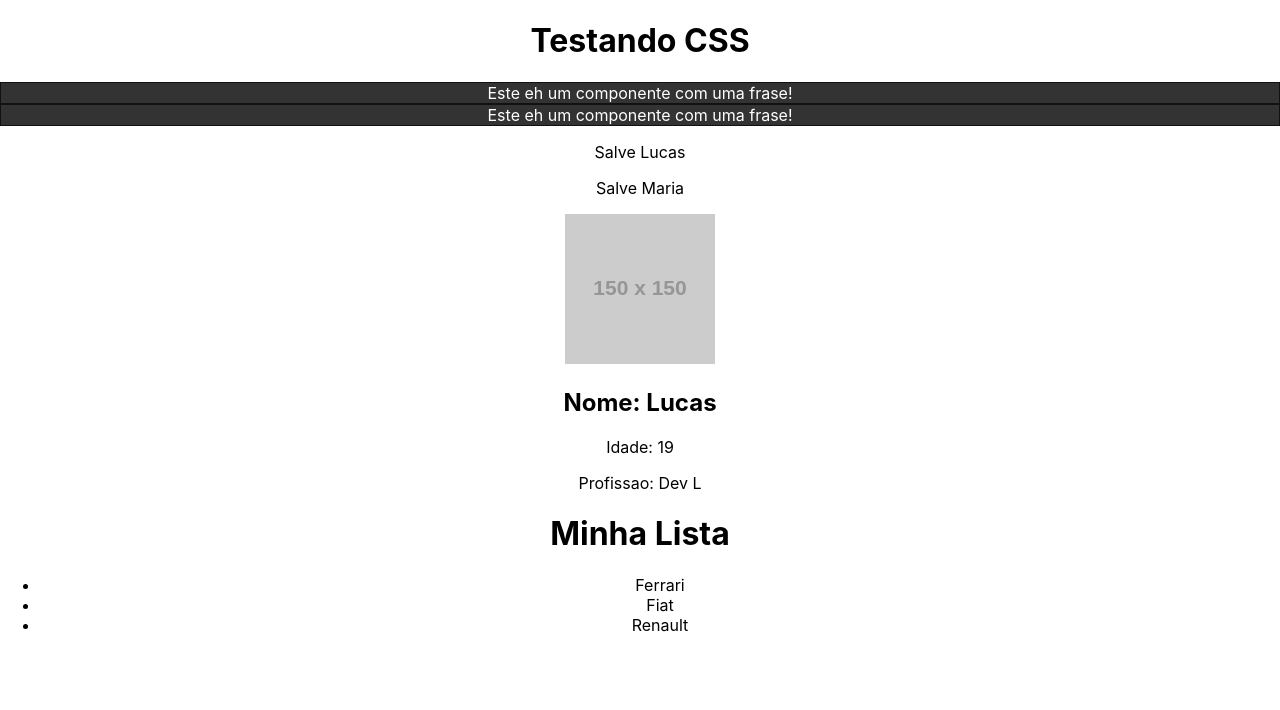
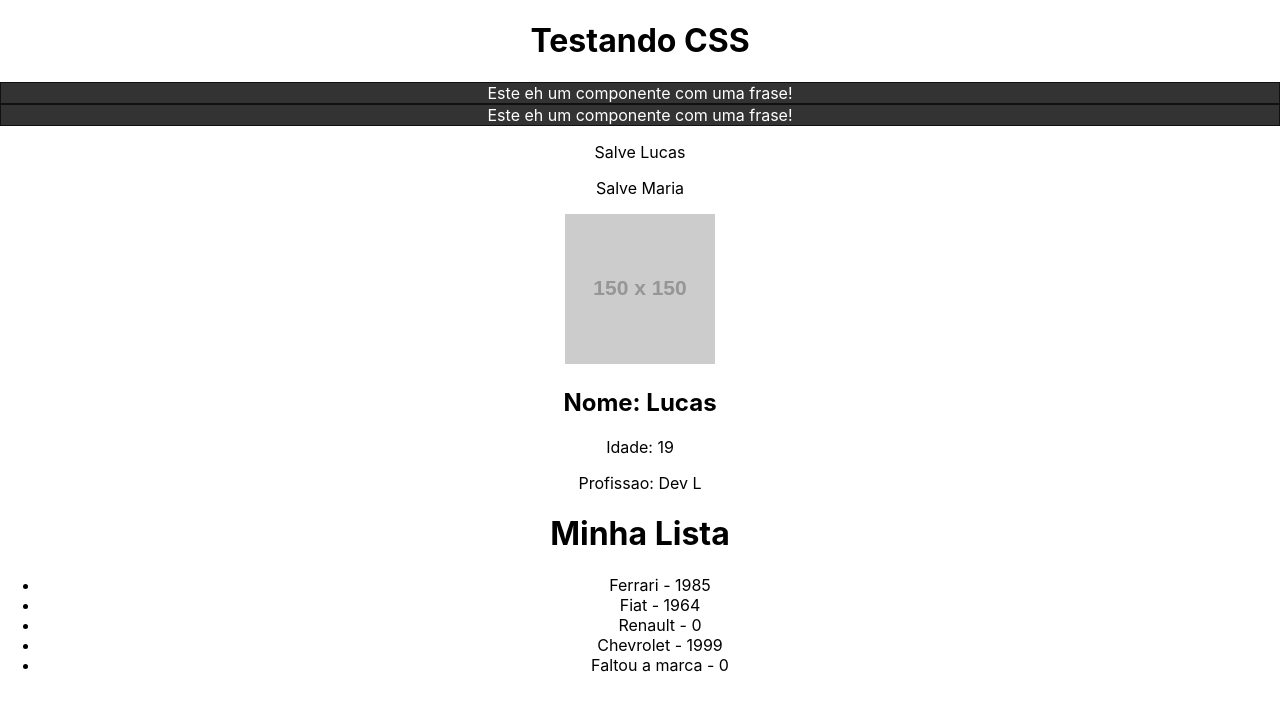
Before and after one commit to LukeRekt/Curso-React, a React (Create React App) app: page / in a window 1280 px wide. Shown: the top 710 px of the page. Built offline with nearby package versions, Linux system fonts and the light colour scheme.

Commit message:
algumas adicoes para o update maior

```diff
--- a/src/components/List.js
+++ b/src/components/List.js
@@ -5,9 +5,11 @@
         <>
             <h1>Minha Lista</h1>
             <ul>
-                <Item marca="Ferrari"/>
-                <Item marca="Fiat"/>
+                <Item marca="Ferrari" ano_lancamento={1985}/>
+                <Item marca="Fiat" ano_lancamento={1964}/>
                 <Item marca="Renault"/>
+                <Item marca="Chevrolet" ano_lancamento={1999}/>
+                <Item/>
             </ul>
         </>
     )
--- a/src/components/item.js
+++ b/src/components/item.js
@@ -1,9 +1,19 @@
-function Item(props){
+import PropTypes from 'prop-types'
+function Item({marca, ano_lancamento}){
 return(
     <>
-    <li>{props.marca}</li>
+    <li>{marca} - {ano_lancamento}</li>
     </>
-)
+    )
+}
+Item.propTypes = {
+    marca: PropTypes.string.isRequired,
+    ano_lancamento: PropTypes.number,
+
 }
 
+Item.defaultProps = {
+    marca: "Faltou a marca",
+    ano_lancamento: 0,
+}
 export default Item
```
